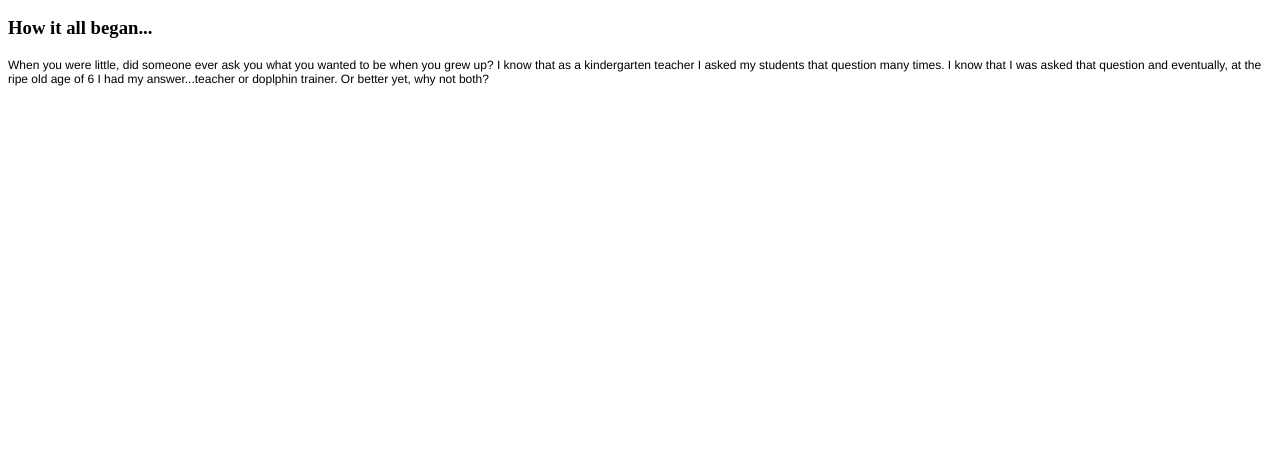
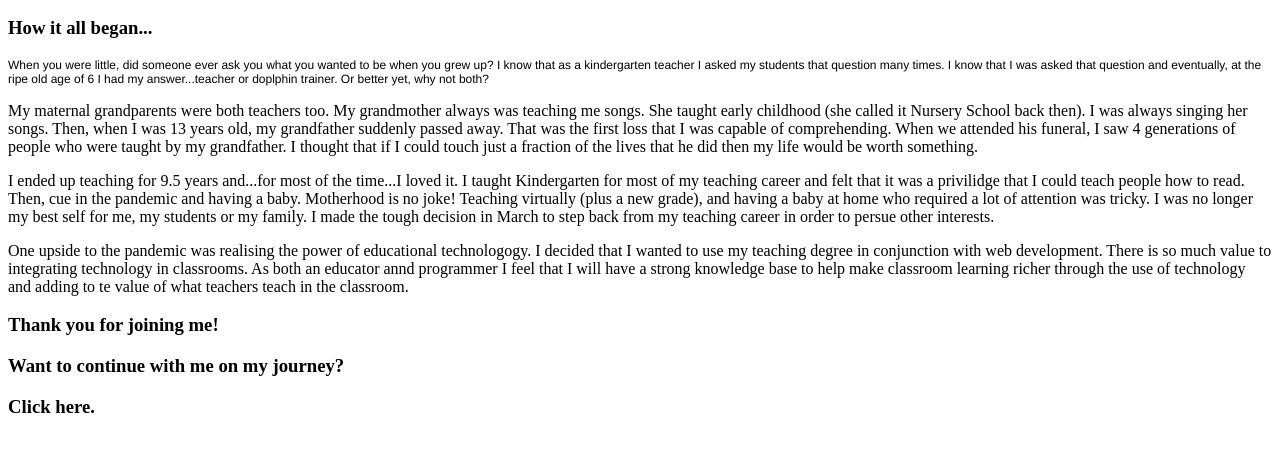
Before and after one commit to mgunnhawkins/html-me-something, a plain HTML site: page index.html in a window 1280 px wide. Shown: the part 110-562 px from the top of the page. Drawn offline with Linux system fonts and the light colour scheme.

Commit message:
completed first entry up to starting CoderGirl

```diff
--- a/index.html
+++ b/index.html
@@ -20,8 +20,30 @@
   <h2>Welcome to my Journey</h2>
   <h3>How it all began...</h3>
   <p class="p1"> When you were little, did someone ever ask you what you wanted to be when you grew up? I know that as a
-    kindergarten teacher I asked my students that question many times. I know that I was asked that question and
-    eventually, at the ripe old age of 6 I had my answer...teacher or doplphin trainer. Or better yet, why not both?</p>
+  kindergarten teacher I asked my students that question many times. I know that I was asked that question and
+  eventually, at the ripe old age of 6 I had my answer...teacher or doplphin trainer. Or better yet, why not both?</p>
+
+  <p>My maternal grandparents were both teachers too. My grandmother always was teaching me songs. She taught early
+    childhood (she called it Nursery School back then). I was always singing her songs. Then, when I was 13 years old, my
+    grandfather suddenly passed away. That was the first loss that I was capable of comprehending. When we attended his
+    funeral, I saw 4 generations of people who were taught by my grandfather. I thought that if I could touch just a
+    fraction of the lives that he did then my life would be worth something. </p>
+
+  <p>I ended up teaching for 9.5 years and...for most of the time...I loved it. I taught Kindergarten for most of my
+    teaching career and felt that it was a privilidge that I could teach people how to read. Then, cue in the pandemic and
+    having a baby. Motherhood is no joke! Teaching virtually (plus a new grade), and having a baby at home who required a
+    lot of attention was tricky. I was no longer my best self for me, my students or my family. I made the tough decision
+    in March to step back from my teaching career in order to persue other interests.</p>
+
+    <p>One upside to the pandemic was realising the power of educational technologogy. I decided that I wanted to use my
+    teaching degree in conjunction with web development. There is so much value to integrating technology in classrooms. As
+    both an educator annd programmer I feel that I will have a strong knowledge base to help make classroom learning richer
+    through the use of technology and adding to te value of what teachers teach in the classroom.</p>
+
+    <h3>Thank you for joining me!</h3>
+
+    <h3>Want to continue with me on my journey?</h3>
+    <h3>Click here.</h3>
 
 </body>
 
```
